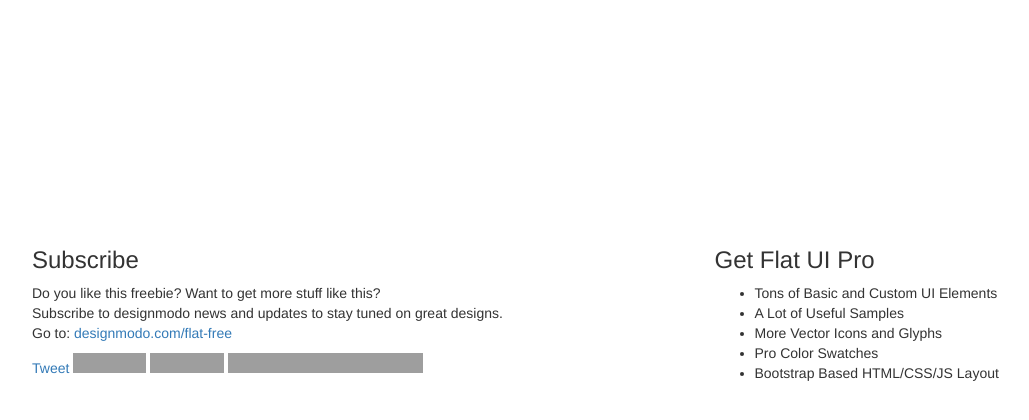
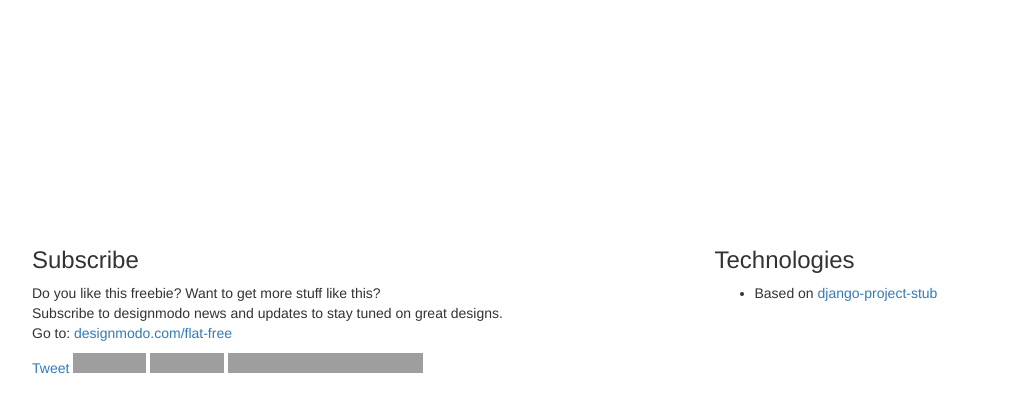
Before and after one commit to pik-software/django-service-boilerplate, a Django app: template _project_/templates/_base.html in a window 1280 px wide. Shown: the part 353-773 px from the top of the page, without its empty margins (38-1067 px from the left). Run offline with Django 3.2, Linux system fonts and the light colour scheme; the template is opened without the code that fills it, so the values that code supplies are empty; parts of the project's set-up code (start-up, migrations or seed data) failed here and were passed over; some libraries are stand-ins or nearby versions; grey boxes are pictures that could not be loaded.

Commit message:
footer.html: clean + set height 220px

```diff
--- a/_project_/templates/include/footer.html
+++ b/_project_/templates/include/footer.html
@@ -1,5 +1,5 @@
 <footer>
-  <div class="container">
+  <div class="container" style="max-height: 220px; overflow: hidden">
     <div class="row">
       <div class="col-xs-7">
         <h3 class="footer-title">Subscribe</h3>
@@ -19,13 +19,9 @@
 
       <div class="col-xs-5">
         <div class="footer-banner">
-          <h3 class="footer-title">Get Flat UI Pro</h3>
+          <h3 class="footer-title">Technologies</h3>
           <ul>
-            <li>Tons of Basic and Custom UI Elements</li>
-            <li>A Lot of Useful Samples</li>
-            <li>More Vector Icons and Glyphs</li>
-            <li>Pro Color Swatches</li>
-            <li>Bootstrap Based HTML/CSS/JS Layout</li>
+            <li>Based on <a href="https://github.com/pahaz/django-project-stub" target="_blank">django-project-stub</a></li>
           </ul>
         </div>
       </div>
```
